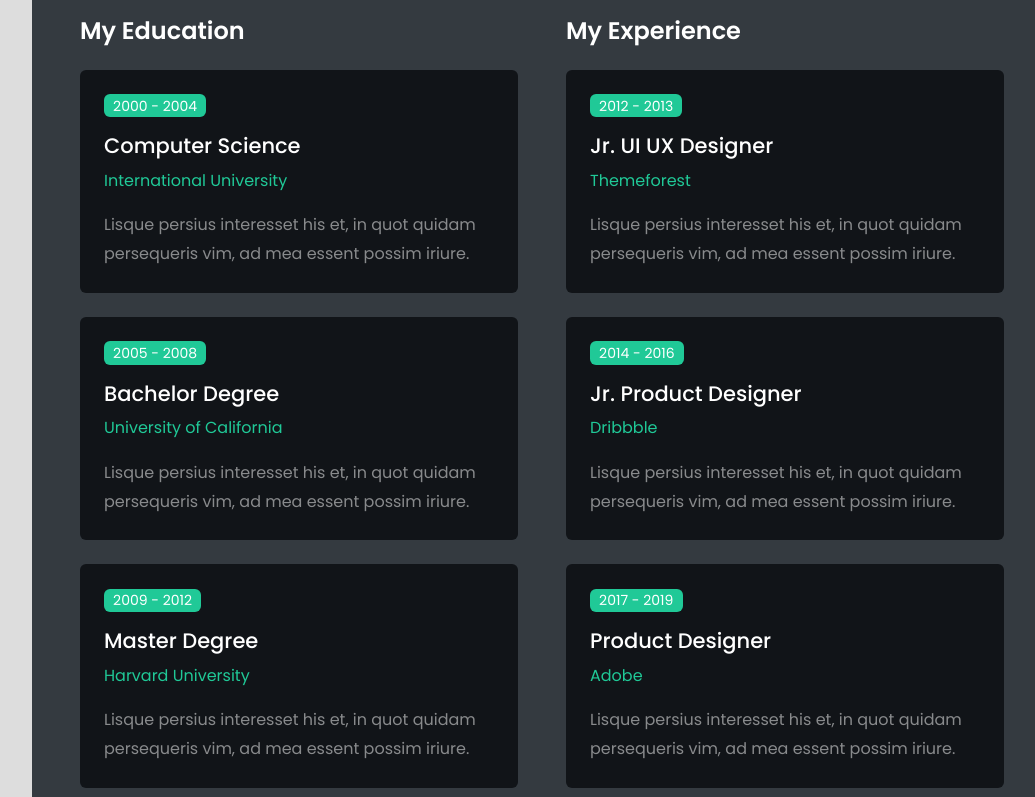
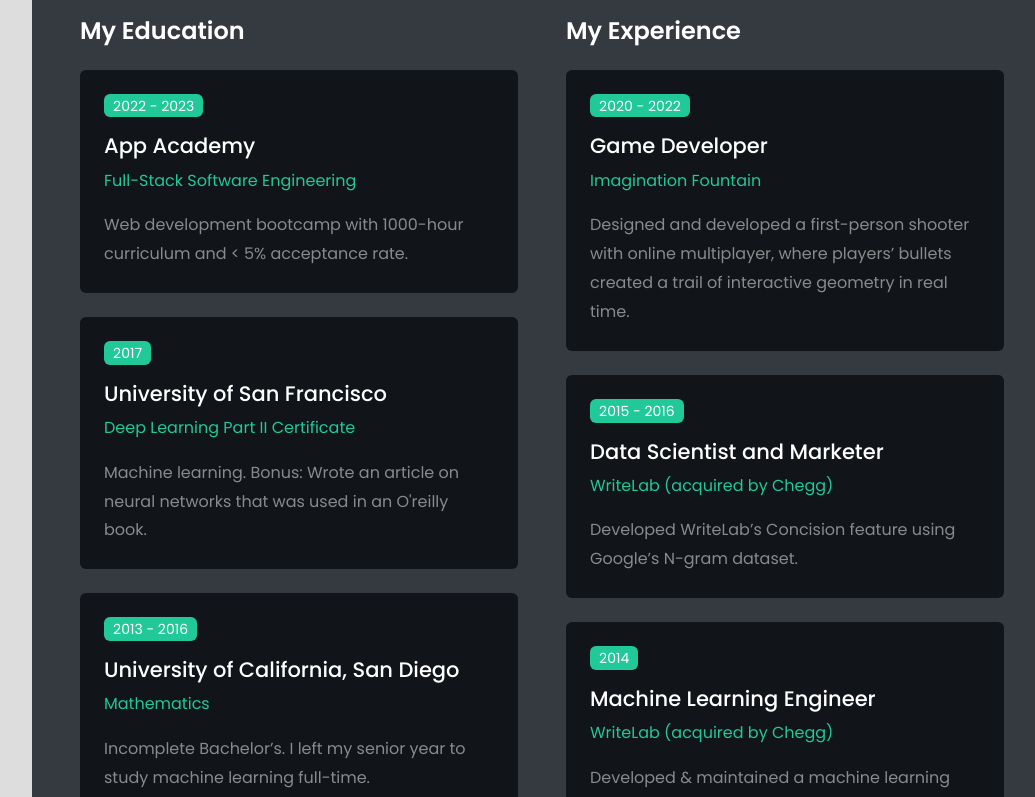
Before and after one commit to MattKleinsmith/mattkleinsmith.github.io, a React (Create React App) app in the folder react-app/: page / in a window 1280 px wide. Shown: the part 10300-11097 px from the top of the page, without its empty margins (228-1263 px from the left). Built offline with nearby package versions, Linux system fonts and the light colour scheme.

Commit message:
Complete resume section

```diff
--- a/react-app/src/components/Resume.jsx
+++ b/react-app/src/components/Resume.jsx
@@ -3,43 +3,43 @@
 const Resume = ({ classicHeader, darkTheme }) => {
   const educationDetails = [
     {
-      yearRange: "2000 - 2004",
-      title: "Computer Science",
-      place: "International University",
-      desc: "Lisque persius interesset his et, in quot quidam persequeris vim, ad mea essent possim iriure.",
+      yearRange: "2022 - 2023",
+      title: "App Academy",
+      place: "Full-Stack Software Engineering",
+      desc: "Web development bootcamp with 1000-hour curriculum and < 5% acceptance rate.",
     },
     {
-      yearRange: "2005 - 2008",
-      title: "Bachelor Degree",
-      place: "University of California",
-      desc: "Lisque persius interesset his et, in quot quidam persequeris vim, ad mea essent possim iriure.",
+      yearRange: "2017",
+      title: "University of San Francisco",
+      place: "Deep Learning Part II Certificate",
+      desc: "Machine learning. Bonus: Wrote an article on neural networks that was used in an O'reilly book.",
     },
     {
-      yearRange: "2009 - 2012",
-      title: "Master Degree",
-      place: "Harvard University",
-      desc: "Lisque persius interesset his et, in quot quidam persequeris vim, ad mea essent possim iriure.",
+      yearRange: "2013 - 2016",
+      title: "University of California, San Diego",
+      place: "Mathematics",
+      desc: "Incomplete Bachelor’s. I left my senior year to study machine learning full-time.",
     },
   ];
 
   const experienceDetails = [
     {
-      yearRange: "2012 - 2013",
-      title: "Jr. UI UX Designer",
-      place: "Themeforest",
-      desc: "Lisque persius interesset his et, in quot quidam persequeris vim, ad mea essent possim iriure.",
+      yearRange: "2020 - 2022",
+      title: "Game Developer",
+      place: "Imagination Fountain",
+      desc: "Designed and developed a first-person shooter with online multiplayer, where players’ bullets created a trail of interactive geometry in real time.",
     },
     {
-      yearRange: "2014 - 2016",
-      title: "Jr. Product Designer",
-      place: "Dribbble",
-      desc: "Lisque persius interesset his et, in quot quidam persequeris vim, ad mea essent possim iriure.",
+      yearRange: "2015 - 2016",
+      title: "Data Scientist and Marketer",
+      place: "WriteLab (acquired by Chegg)",
+      desc: "Developed WriteLab’s Concision feature using Google’s N-gram dataset. ",
     },
     {
-      yearRange: "2017 - 2019",
-      title: "Product Designer",
-      place: "Adobe",
-      desc: "Lisque persius interesset his et, in quot quidam persequeris vim, ad mea essent possim iriure.",
+      yearRange: "2014",
+      title: "Machine Learning Engineer",
+      place: "WriteLab (acquired by Chegg)",
+      desc: "Developed & maintained a machine learning pipeline, from data collection to model selection.",
     },
   ];
 
```
